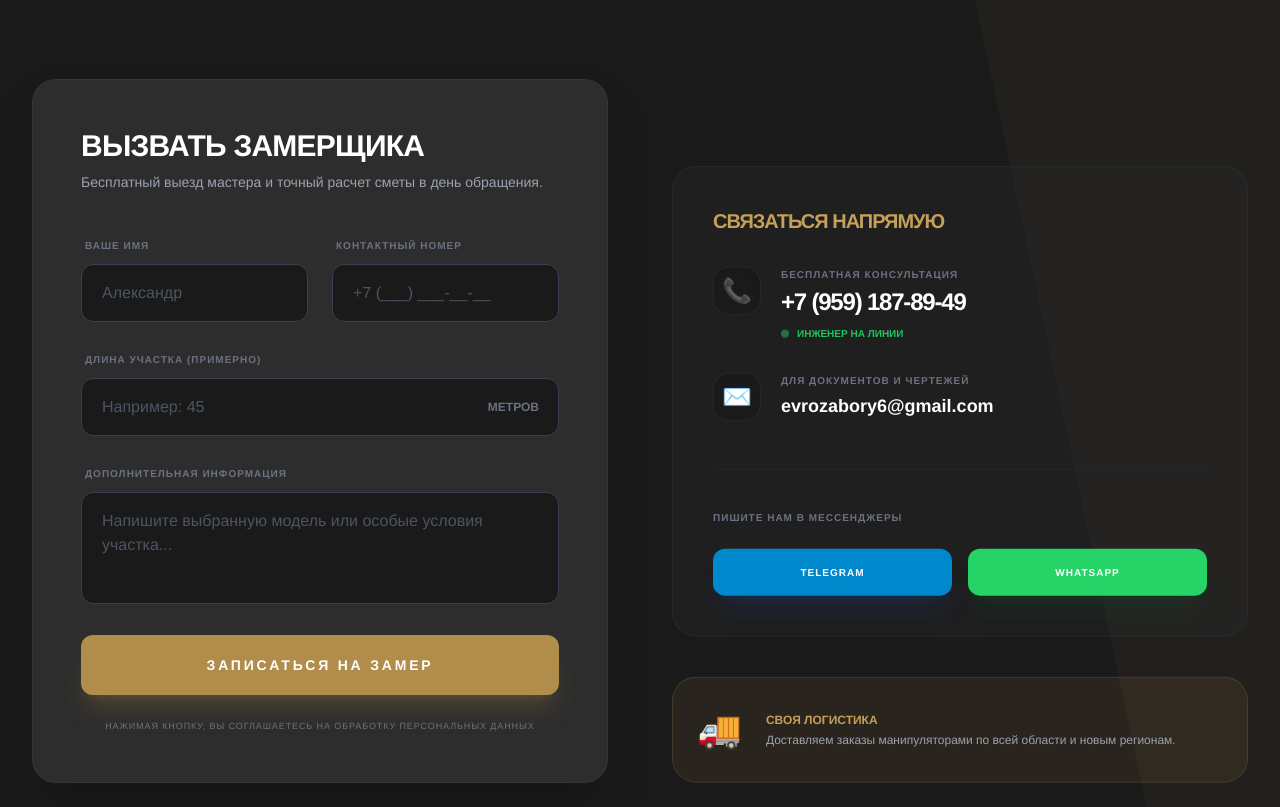
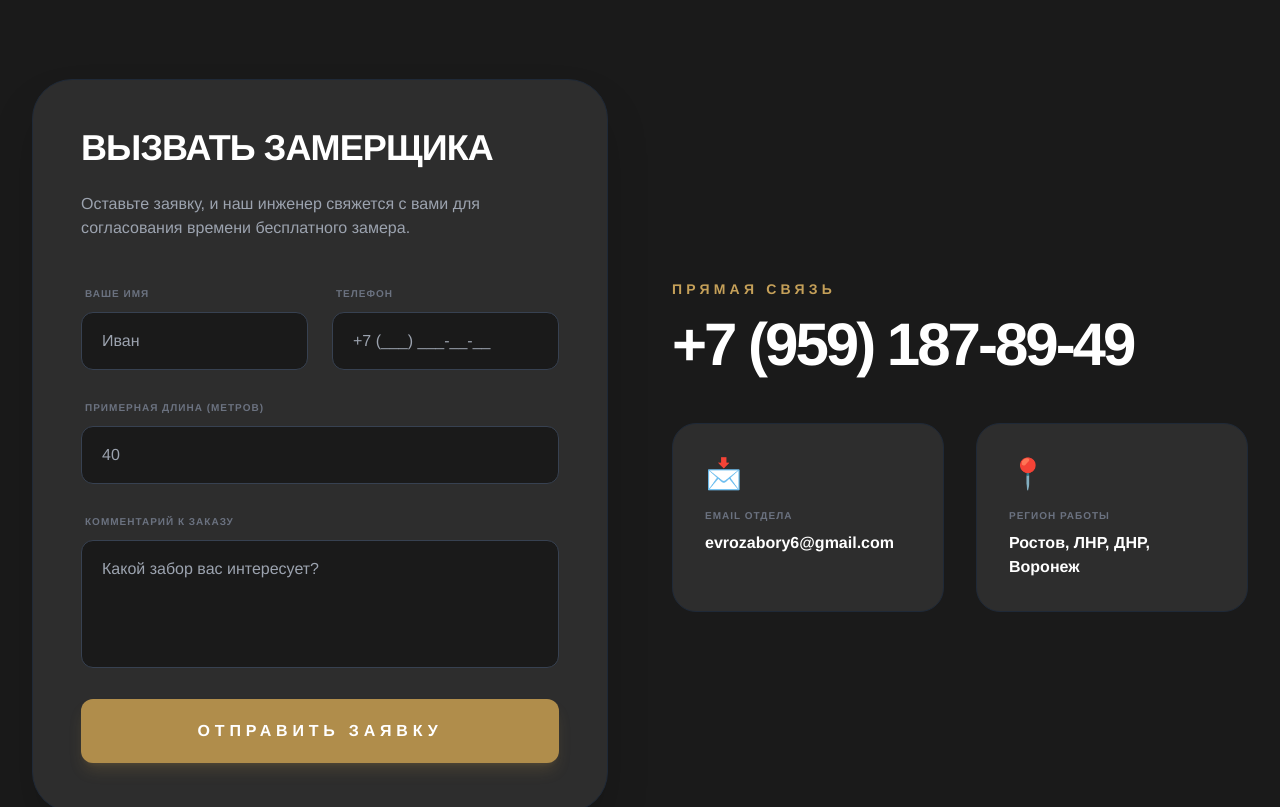
Before and after one commit to ksasha79/KovkaMaster, a React (Vite) app: page / in a window 1280 px wide. Shown: the part 8780-9587 px from the top of the page. Built offline with nearby package versions, Linux system fonts and the light colour scheme.

Commit message:
Update Contact.tsx

```diff
--- a/components/Contact.tsx
+++ b/components/Contact.tsx
@@ -13,8 +13,7 @@ const Contact: React.FC<ContactProps> = ({ prefillMessage }) => {
     length: ''
   });
   const [status, setStatus] = useState<'idle' | 'sending' | 'success' | 'error'>('idle');
-  const [isDemo, setIsDemo] = useState(false);
-  const [errorMessage, setErrorMessage] = useState('');
+  const [errorText, setErrorText] = useState('');
 
   useEffect(() => {
     if (prefillMessage) {
@@ -25,8 +24,7 @@ const Contact: React.FC<ContactProps> = ({ prefillMessage }) => {
   const handleSubmit = async (e: React.FormEvent) => {
     e.preventDefault();
     setStatus('sending');
-    setErrorMessage('');
-    setIsDemo(false);
+    setErrorText('');
 
     try {
       const response = await fetch('/api/contact', {
@@ -38,7 +36,6 @@ const Contact: React.FC<ContactProps> = ({ prefillMessage }) => {
       const result = await response.json();
 
       if (response.ok) {
-        if (result.isDemo) setIsDemo(true);
         setStatus('success');
         setFormData({ name: '', phone: '', message: '', length: '' });
       } else {
@@ -46,140 +43,114 @@ const Contact: React.FC<ContactProps> = ({ prefillMessage }) => {
       }
     } catch (err: any) {
       setStatus('error');
-      setErrorMessage(err.message || 'Произошла ошибка. Пожалуйста, позвоните нам напрямую.');
+      setErrorText(err.message);
     }
   };
 
   return (
-    <section id="contact" className="py-24 bg-metal-900 text-white relative overflow-hidden">
-      {/* Background Decor */}
-      <div className="absolute top-0 right-0 w-1/3 h-full bg-gold-600/5 skew-x-12 transform translate-x-1/2"></div>
+    <section id="contact" className="py-24 bg-metal-900 text-white relative">
+      <div className="max-w-7xl mx-auto px-4 sm:px-6 lg:px-8">
+        <div className="grid lg:grid-cols-2 gap-16">
 
-      <div className="max-w-7xl mx-auto px-4 sm:px-6 lg:px-8 relative z-10">
-        <div className="grid lg:grid-cols-2 gap-16 items-start">
-
-          <div className="bg-metal-800 rounded-3xl shadow-2xl p-8 md:p-12 border border-gray-700/50">
-            <h2 className="text-3xl font-black mb-2 uppercase tracking-tight">Вызвать замерщика</h2>
-            <p className="text-gray-400 mb-10 text-sm">Бесплатный выезд мастера и точный расчет сметы в день обращения.</p>
+          {/* Левая часть: Форма */}
+          <div className="bg-metal-800 p-8 md:p-12 rounded-[2.5rem] border border-gray-800 shadow-2xl">
+            <h2 className="text-4xl font-black mb-6 uppercase tracking-tight">Вызвать замерщика</h2>
+            <p className="text-gray-400 mb-10">Оставьте заявку, и наш инженер свяжется с вами для согласования времени бесплатного замера.</p>
 
             {status === 'success' ? (
-              <div className="text-center py-12 px-6 bg-gold-600/5 rounded-3xl border border-gold-600/30 animate-fade-in">
-                <div className="w-20 h-20 bg-gold-600 text-white rounded-full flex items-center justify-center mx-auto mb-6 shadow-xl shadow-gold-600/20">
-                   <svg className="w-10 h-10" fill="none" viewBox="0 0 24 24" stroke="currentColor"><path strokeLinecap="round" strokeLinejoin="round" strokeWidth={3} d="M5 13l4 4L19 7" /></svg>
-                </div>
-                <h3 className="text-2xl font-black mb-2 uppercase text-gold-500">Заявка отправлена!</h3>
-                <p className="text-gray-300 mb-6">Спасибо за доверие. Мы свяжемся с вами в течение 15 минут для подтверждения времени замера.</p>
-
-                {isDemo && (
-                  <div className="mb-8 p-4 bg-blue-900/30 border border-blue-500/50 rounded-xl text-blue-300 text-xs italic">
-                    ⚠️ Режим теста: Данные успешно обработаны сервером и выведены в консоль. Для получения реальных уведомлений в Telegram настройте токены.
-                  </div>
-                )}
-
-                <button onClick={() => setStatus('idle')} className="text-gold-500 font-bold hover:text-white transition-colors uppercase text-xs tracking-widest border-b border-gold-600/50 pb-1">Отправить ещё одну</button>
+              <div className="bg-gold-600/10 border border-gold-500/30 p-10 rounded-3xl text-center animate-fade-in">
+                <div className="text-5xl mb-4">✅</div>
+                <h3 className="text-2xl font-bold text-gold-500 uppercase mb-2">Заявка отправлена!</h3>
+                <p className="text-gray-300 mb-6">Бот уже передал ваш заказ в отдел продаж. Ожидайте звонка.</p>
+                <button
+                  onClick={() => setStatus('idle')}
+                  className="text-xs font-black uppercase tracking-widest text-gold-500 border-b border-gold-600 pb-1"
+                >
+                  Отправить еще одну
+                </button>
               </div>
             ) : (
               <form onSubmit={handleSubmit} className="space-y-6">
-                {status === 'error' && (
-                  <div className="p-4 bg-red-900/30 border border-red-500/50 rounded-xl text-red-400 text-sm mb-4 flex items-center gap-3">
-                    <span className="text-xl">⚠️</span> {errorMessage}
-                  </div>
-                )}
-
                 <div className="grid md:grid-cols-2 gap-6">
                   <div className="space-y-2">
-                     <label className="text-[10px] uppercase font-black text-gray-500 ml-1 tracking-widest">Ваше Имя</label>
-                     <input type="text" required className="w-full px-5 py-4 bg-metal-900 border border-gray-700 rounded-xl text-white focus:border-gold-500 focus:ring-1 focus:ring-gold-500 outline-none transition-all placeholder-gray-600" placeholder="Александр" value={formData.name} onChange={e => setFormData({...formData, name: e.target.value})} />
+                    <label className="text-[10px] uppercase font-black text-gray-500 tracking-widest ml-1">Ваше имя</label>
+                    <input
+                      required
+                      className="w-full bg-metal-900 border border-gray-700 rounded-xl px-5 py-4 outline-none focus:border-gold-500 transition-all"
+                      placeholder="Иван"
+                      value={formData.name}
+                      onChange={e => setFormData({...formData, name: e.target.value})}
+                    />
                   </div>
                   <div className="space-y-2">
-                     <label className="text-[10px] uppercase font-black text-gray-500 ml-1 tracking-widest">Контактный номер</label>
-                     <input type="tel" required className="w-full px-5 py-4 bg-metal-900 border border-gray-700 rounded-xl text-white focus:border-gold-500 focus:ring-1 focus:ring-gold-500 outline-none transition-all placeholder-gray-600" placeholder="+7 (___) ___-__-__" value={formData.phone} onChange={e => setFormData({...formData, phone: e.target.value})} />
+                    <label className="text-[10px] uppercase font-black text-gray-500 tracking-widest ml-1">Телефон</label>
+                    <input
+                      required
+                      type="tel"
+                      className="w-full bg-metal-900 border border-gray-700 rounded-xl px-5 py-4 outline-none focus:border-gold-500 transition-all"
+                      placeholder="+7 (___) ___-__-__"
+                      value={formData.phone}
+                      onChange={e => setFormData({...formData, phone: e.target.value})}
+                    />
                   </div>
                 </div>
 
                 <div className="space-y-2">
-                  <label className="text-[10px] uppercase font-black text-gray-500 ml-1 tracking-widest">Длина участка (примерно)</label>
-                  <div className="relative">
+                  <label className="text-[10px] uppercase font-black text-gray-500 tracking-widest ml-1">Примерная длина (метров)</label>
                   <input
                     type="number"
-                      className="w-full px-5 py-4 bg-metal-900 border border-gray-700 rounded-xl text-white focus:border-gold-500 focus:ring-1 focus:ring-gold-500 outline-none transition-all placeholder-gray-600"
-                      placeholder="Например: 45"
+                    className="w-full bg-metal-900 border border-gray-700 rounded-xl px-5 py-4 outline-none focus:border-gold-500 transition-all"
+                    placeholder="40"
                     value={formData.length}
                     onChange={e => setFormData({...formData, length: e.target.value})}
                   />
-                    <span className="absolute right-5 top-1/2 -translate-y-1/2 text-gray-500 font-black text-xs uppercase">Метров</span>
-                  </div>
                 </div>
 
                 <div className="space-y-2">
-                  <label className="text-[10px] uppercase font-black text-gray-500 ml-1 tracking-widest">Дополнительная информация</label>
-                  <textarea className="w-full px-5 py-4 bg-metal-900 border border-gray-700 rounded-xl text-white focus:border-gold-500 focus:ring-1 focus:ring-gold-500 outline-none transition-all h-28 resize-none placeholder-gray-600" placeholder="Напишите выбранную модель или особые условия участка..." value={formData.message} onChange={e => setFormData({...formData, message: e.target.value})} />
+                  <label className="text-[10px] uppercase font-black text-gray-500 tracking-widest ml-1">Комментарий к заказу</label>
+                  <textarea
+                    className="w-full bg-metal-900 border border-gray-700 rounded-xl px-5 py-4 outline-none focus:border-gold-500 transition-all h-32 resize-none"
+                    placeholder="Какой забор вас интересует?"
+                    value={formData.message}
+                    onChange={e => setFormData({...formData, message: e.target.value})}
+                  />
                 </div>
 
+                {status === 'error' && (
+                  <p className="text-red-500 text-xs font-bold uppercase tracking-widest bg-red-500/10 p-4 rounded-lg border border-red-500/20">
+                    ❌ Ошибка: {errorText || 'Не удалось отправить. Попробуйте позвонить.'}
+                  </p>
+                )}
+
                 <button
-                  type="submit"
                   disabled={status === 'sending'}
-                  className="w-full py-5 bg-gold-600 hover:bg-gold-500 text-white font-black uppercase tracking-[0.2em] rounded-xl transition-all shadow-xl shadow-gold-600/20 active:scale-95 disabled:bg-gray-700 disabled:opacity-50 flex justify-center items-center gap-4 text-sm"
+                  className="w-full bg-gold-600 hover:bg-gold-500 disabled:opacity-50 text-white font-black uppercase tracking-[0.3em] py-5 rounded-xl transition-all active:scale-95 shadow-lg shadow-gold-600/20"
                 >
-                  {status === 'sending' ? (
-                    <>
-                      <svg className="animate-spin h-5 w-5 text-white" viewBox="0 0 24 24">
-                        <circle className="opacity-25" cx="12" cy="12" r="10" stroke="currentColor" strokeWidth="4" fill="none"></circle>
-                        <path className="opacity-75" fill="currentColor" d="M4 12a8 8 0 018-8V0C5.373 0 0 5.373 0 12h4zm2 5.291A7.962 7.962 0 014 12H0c0 3.042 1.135 5.824 3 7.938l3-2.647z"></path>
-                      </svg>
-                      Обработка...
-                    </>
-                  ) : 'Записаться на замер'}
+                  {status === 'sending' ? 'Отправка...' : 'Отправить заявку'}
                 </button>
-                <p className="text-[9px] text-gray-500 text-center uppercase tracking-widest leading-relaxed">Нажимая кнопку, вы соглашаетесь на обработку персональных данных</p>
               </form>
             )}
           </div>
 
-          {/* Contact Info Sidebar */}
-          <div className="lg:sticky lg:top-32 space-y-10">
-             <div className="bg-metal-800/30 p-10 rounded-3xl border border-gray-700/30">
-               <h3 className="text-xl font-black mb-8 uppercase text-gold-500 tracking-tighter">Связаться напрямую</h3>
-               <div className="space-y-8">
-                  <div className="flex items-start gap-5">
-                     <div className="w-12 h-12 bg-metal-900 rounded-2xl flex items-center justify-center text-2xl border border-gray-800 shadow-inner">📞</div>
+          {/* Правая часть: Контакты */}
+          <div className="flex flex-col justify-center space-y-12">
             <div>
-                        <div className="text-[10px] text-gray-500 uppercase font-black tracking-widest mb-1">Бесплатная консультация</div>
-                        <a href="tel:+79591878949" className="text-2xl font-black text-white hover:text-gold-500 transition-colors tracking-tighter">+7 (959) 187-89-49</a>
-                        <div className="flex items-center gap-2 mt-2">
-                           <span className="w-2 h-2 bg-green-500 rounded-full animate-pulse"></span>
-                           <span className="text-[10px] text-green-500 font-black uppercase">Инженер на линии</span>
-                        </div>
-                     </div>
+              <h3 className="text-gold-500 font-black uppercase tracking-[0.3em] text-sm mb-4">Прямая связь</h3>
+              <a href="tel:+79591878949" className="text-5xl md:text-6xl font-black hover:text-gold-500 transition-colors tracking-tighter">
+                +7 (959) 187-89-49
+              </a>
             </div>
 
-                  <div className="flex items-start gap-5">
-                     <div className="w-12 h-12 bg-metal-900 rounded-2xl flex items-center justify-center text-2xl border border-gray-800 shadow-inner">✉️</div>
-                     <div>
-                        <div className="text-[10px] text-gray-500 uppercase font-black tracking-widest mb-1">Для документов и чертежей</div>
-                        <a href="mailto:evrozabory6@gmail.com" className="text-lg font-bold text-white hover:text-gold-500 transition-colors">evrozabory6@gmail.com</a>
+            <div className="grid sm:grid-cols-2 gap-8">
+              <div className="p-8 bg-metal-800 rounded-3xl border border-gray-800">
+                <div className="text-3xl mb-4">📩</div>
+                <h4 className="font-black uppercase text-[10px] tracking-widest text-gray-500 mb-2">Email отдела</h4>
+                <p className="font-bold">evrozabory6@gmail.com</p>
               </div>
-                  </div>
-               </div>
-
-               <div className="mt-12 pt-10 border-t border-gray-800">
-                  <div className="text-[10px] text-gray-500 uppercase font-black mb-6 tracking-widest">Пишите нам в мессенджеры</div>
-                  <div className="flex flex-col sm:flex-row gap-4">
-                    <a href="#" className="flex-1 flex items-center justify-center gap-3 py-4 bg-[#0088cc] hover:bg-[#0077b5] text-white rounded-xl font-black uppercase text-[10px] tracking-widest transition-all shadow-xl shadow-blue-900/20 active:scale-95">
-                      <span>Telegram</span>
-                    </a>
-                    <a href="#" className="flex-1 flex items-center justify-center gap-3 py-4 bg-[#25D366] hover:bg-[#20b356] text-white rounded-xl font-black uppercase text-[10px] tracking-widest transition-all shadow-xl shadow-green-900/20 active:scale-95">
-                      <span>WhatsApp</span>
-                    </a>
-                  </div>
-               </div>
-             </div>
-
-             <div className="px-6 py-8 bg-gold-600/10 rounded-3xl border border-gold-600/20 flex items-center gap-6">
-                <div className="text-4xl">🚚</div>
-                <div>
-                   <h4 className="font-black uppercase text-gold-500 text-xs mb-1">Своя логистика</h4>
-                   <p className="text-gray-400 text-xs">Доставляем заказы манипуляторами по всей области и новым регионам.</p>
+              <div className="p-8 bg-metal-800 rounded-3xl border border-gray-800">
+                <div className="text-3xl mb-4">📍</div>
+                <h4 className="font-black uppercase text-[10px] tracking-widest text-gray-500 mb-2">Регион работы</h4>
+                <p className="font-bold">Ростов, ЛНР, ДНР, Воронеж</p>
               </div>
             </div>
           </div>
```
Lines whose indentation alone changed are shown as unchanged.
